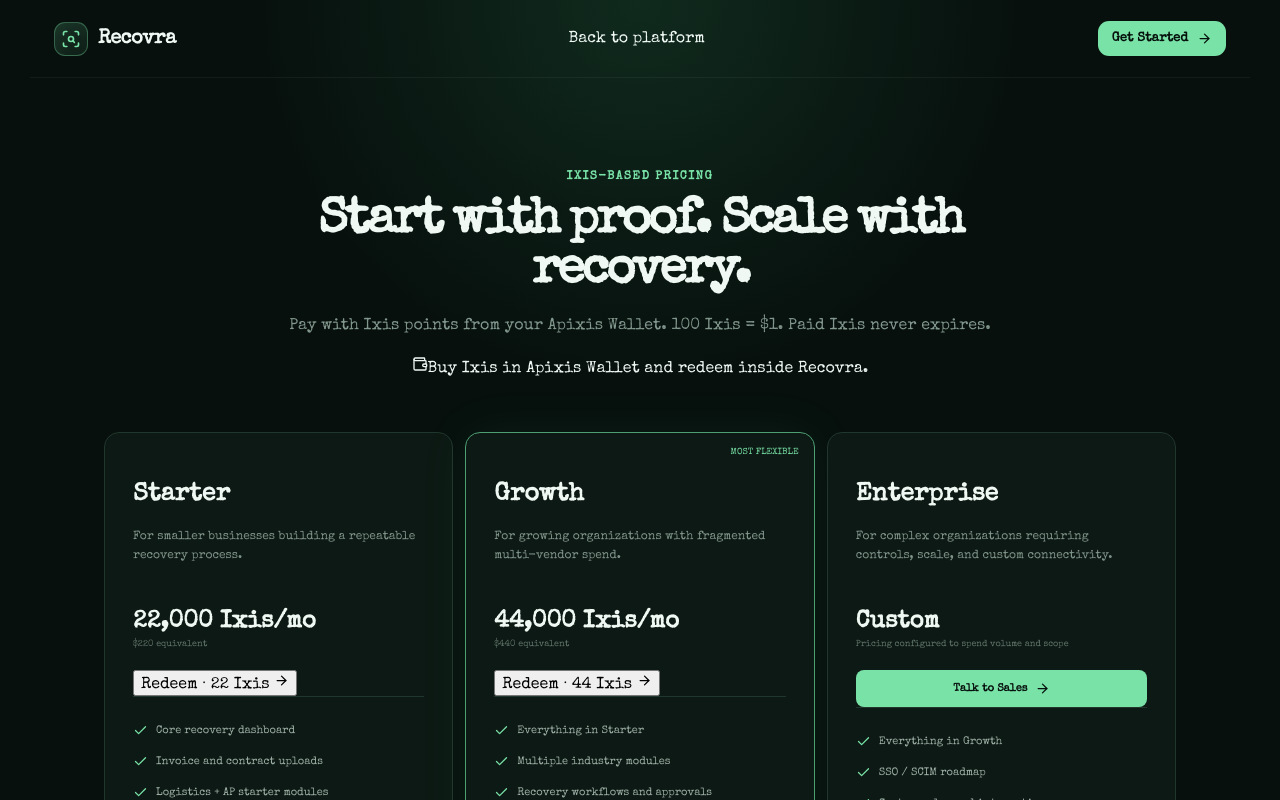
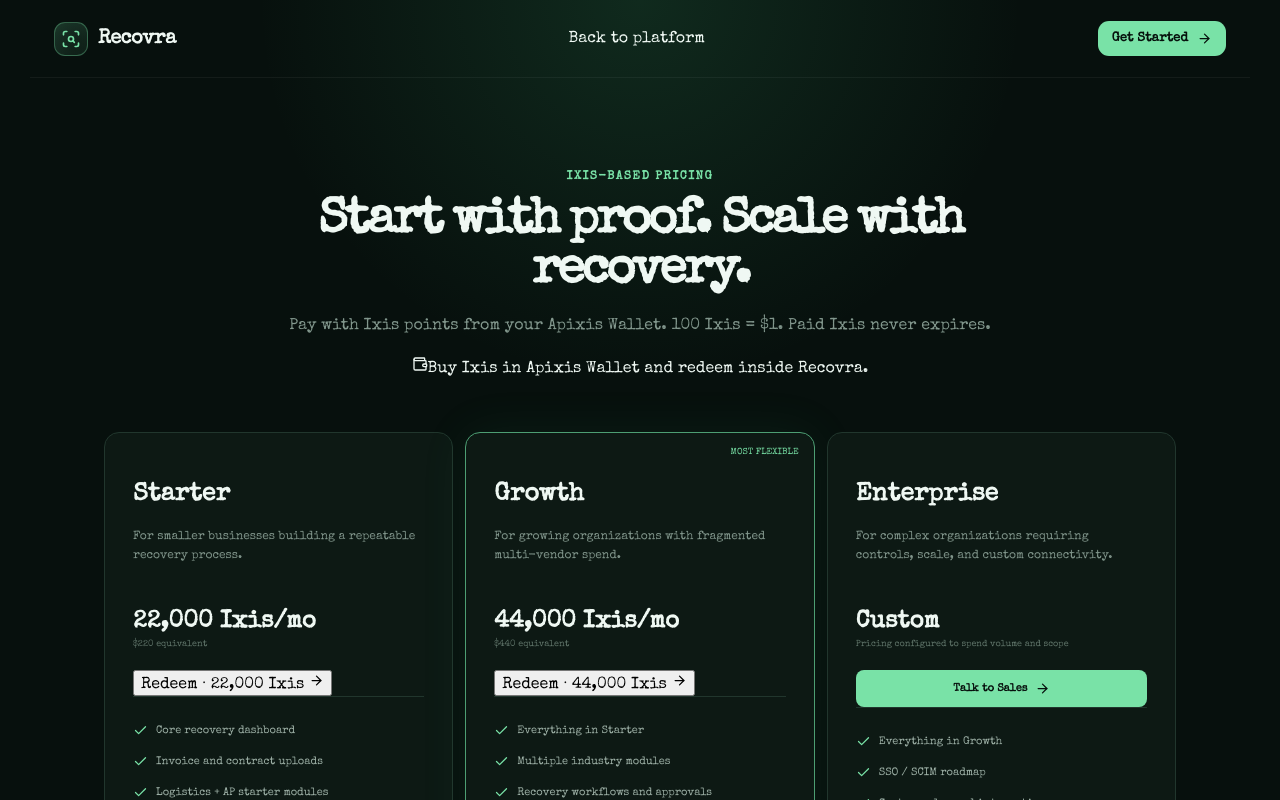
Before and after one commit to 313aidaroos/Recovra, a Next.js app: page /pricing in a window 1280 px wide. Shown: the top 800 px of the page. Built offline with nearby package versions, Linux system fonts and the light colour scheme.

Commit message:
fix: pricing buttons show correct Ixis amounts (22,000 not 22)
- parseInt was stopping at comma in "22,000" → returned 22
- Added .replace(/,/g, "") to strip commas before parsing
- Verified: buttons now show "Redeem · 22,000 Ixis" and "Redeem · 44,000 Ixis"

```diff
--- a/src/app/pricing/page.tsx
+++ b/src/app/pricing/page.tsx
@@ -44,7 +44,7 @@ export default function PricingPage() {
                 Talk to Sales <ArrowRight size={15}/>
               </Link>
             ) : (
-              <RedeemButton planName={name} ixisAmount={parseInt(ixisPrice || "0", 10)} />
+              <RedeemButton planName={name} ixisAmount={parseInt((ixisPrice || "0").replace(/,/g, ""), 10)} />
             )}
             <ul>{features.map(feature=><li key={feature}><Check size={15}/>{feature}</li>)}</ul>
           </article>
```
